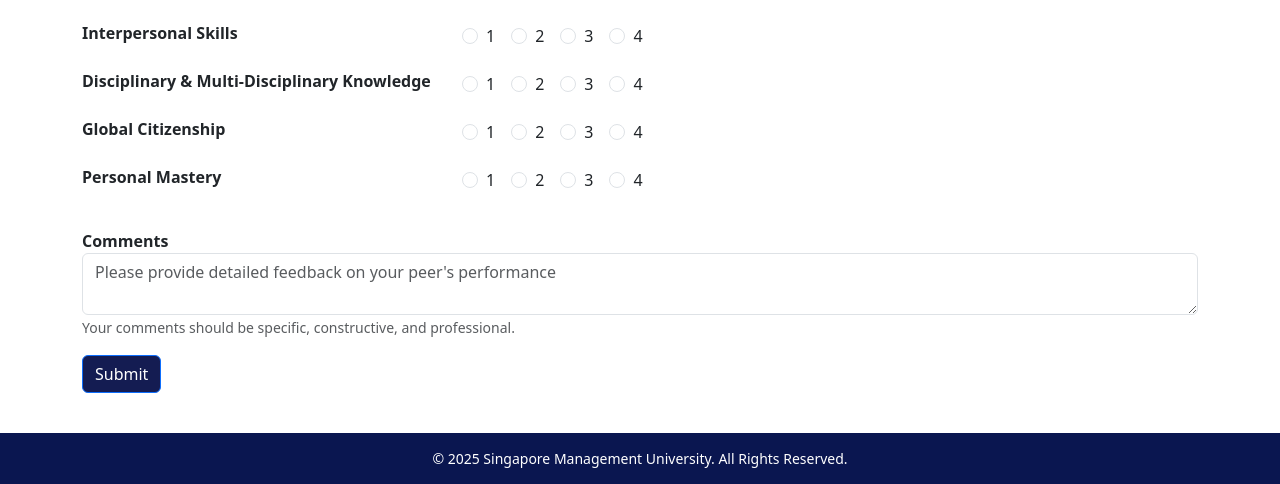
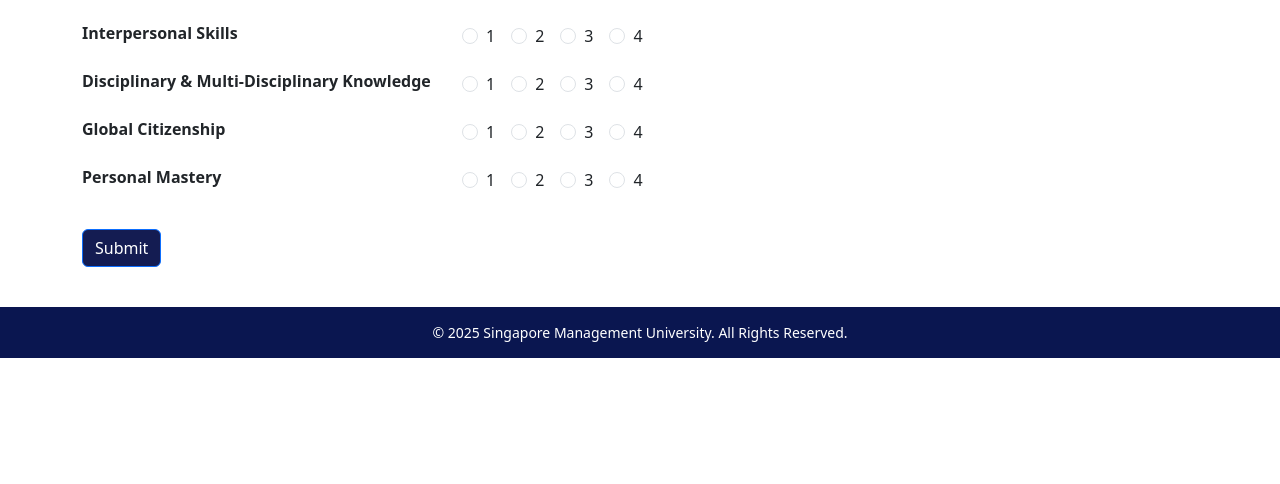
Before and after one commit to sMount28/Sprint3, a Flask app: template app/templates/peerevalform.html in a window 1280 px wide. Shown: the part 433-917 px from the top of the page. After the commit the page ends 791 px from the top, so only its background shows below. Run offline with Flask 3, Linux system fonts and the light colour scheme; the template is opened without the code that fills it, so the values that code supplies are empty.

Commit message:
Removed Comments

```diff
--- a/app/templates/peerevalform.html
+++ b/app/templates/peerevalform.html
@@ -66,14 +66,6 @@
 
         <div class="row mb-3">
             <div class="col-md-12">
-                <label for="comments"><strong>Comments</strong></label>
-                <textarea name="comments" id="comments" class="form-control" placeholder="Please provide detailed feedback on your peer's performance"></textarea>
-                <small class="text-muted">Your comments should be specific, constructive, and professional.</small>
-            </div>
-        </div>
-
-        <div class="row mb-3">
-            <div class="col-md-12">
                 <button type="submit" class="btn btn-primary" style="background-color:#141C52; color: white;">Submit</button>
             </div>
         </div>
```
